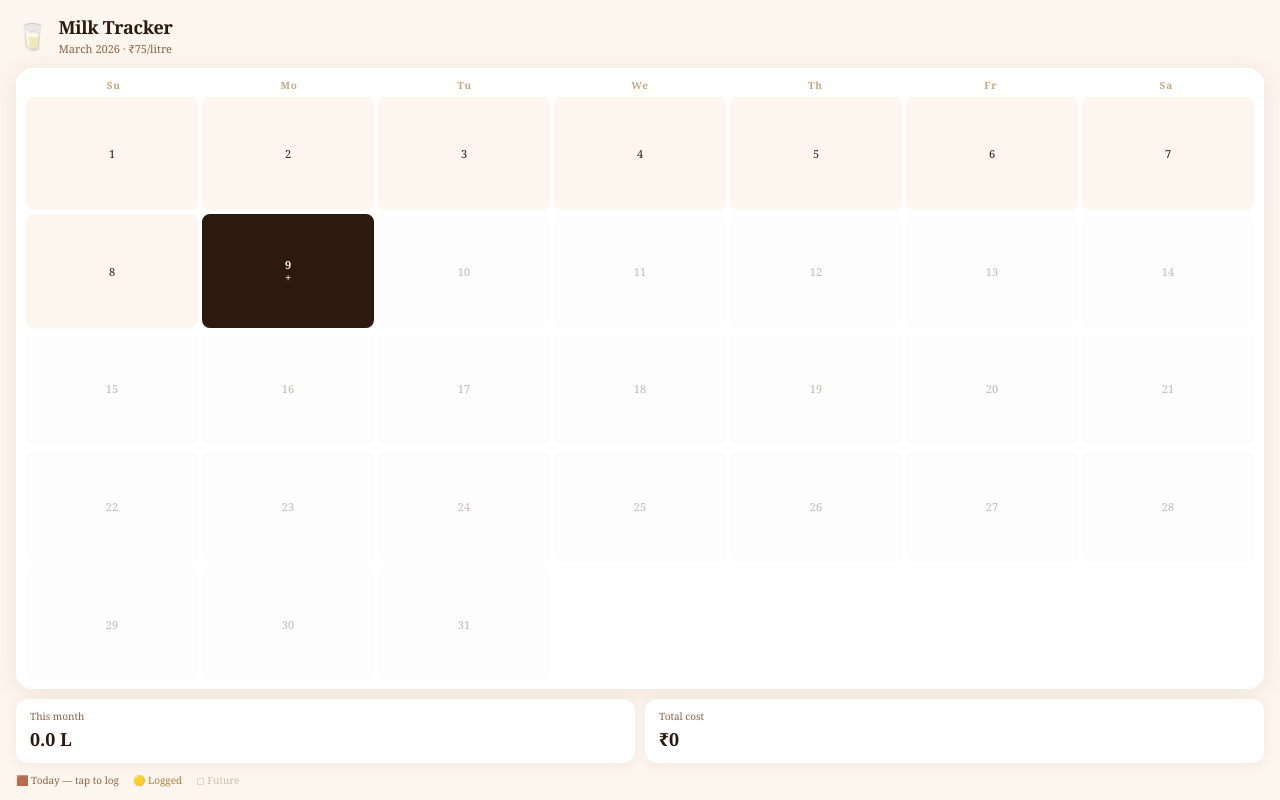
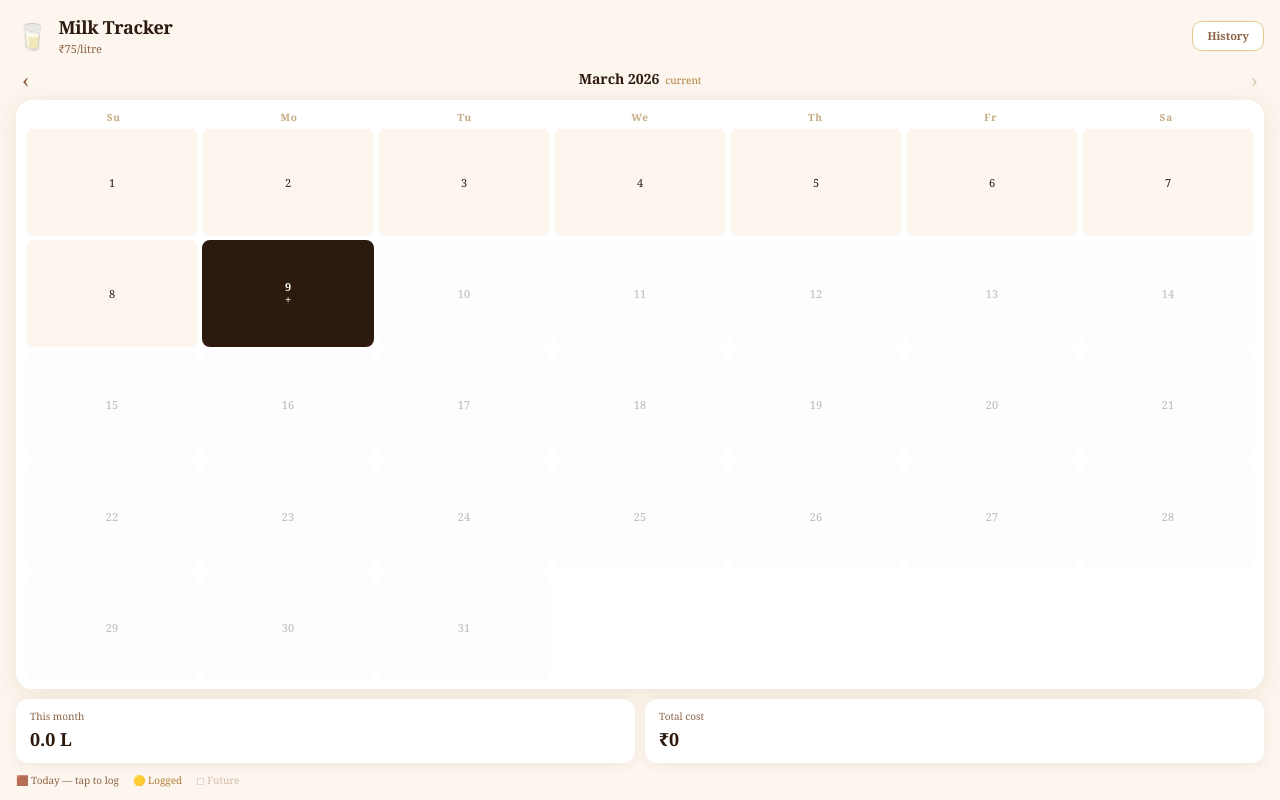
Before and after one commit to sdnxshu/milk-calendar, a Next.js app: page / in a window 1280 px wide. Built offline with nearby package versions, Linux system fonts and the light colour scheme.

Commit message:
add history

```diff
--- a/app/page.tsx
+++ b/app/page.tsx
@@ -25,21 +25,29 @@ function getFirstDayOfMonth(year: number, month: number) {
 function fmt(year: number, month: number, day: number) {
     return `${year}-${String(month + 1).padStart(2, "0")}-${String(day).padStart(2, "0")}`;
 }
+function mkPrefix(year: number, month: number) {
+    return `${year}-${String(month + 1).padStart(2, "0")}`;
+}
 
 export default function MilkTrackerPage() {
     const today = new Date();
-    const year = today.getFullYear();
-    const month = today.getMonth();
+    const realYear = today.getFullYear();
+    const realMonth = today.getMonth();
+
+    const [viewYear, setViewYear] = useState(realYear);
+    const [viewMonth, setViewMonth] = useState(realMonth);
 
     const [milkData, setMilkData] = useState<MilkData>({});
     const [modal, setModal] = useState<ModalState | null>(null);
     const [inputVal, setInputVal] = useState("");
     const [showSummary, setShowSummary] = useState(false);
+    const [showHistory, setShowHistory] = useState(false);
     const [mounted, setMounted] = useState(false);
 
-    const todayKey = fmt(year, month, today.getDate());
-    const daysInMonth = getDaysInMonth(year, month);
-    const firstDay = getFirstDayOfMonth(year, month);
+    const isCurrentMonth = viewYear === realYear && viewMonth === realMonth;
+    const todayKey = fmt(realYear, realMonth, today.getDate());
+    const daysInMonth = getDaysInMonth(viewYear, viewMonth);
+    const firstDay = getFirstDayOfMonth(viewYear, viewMonth);
     const totalRows = Math.ceil((firstDay + daysInMonth) / 7);
 
     useEffect(() => {
@@ -55,14 +63,39 @@ export default function MilkTrackerPage() {
         try { localStorage.setItem("milk-tracker-data", JSON.stringify(milkData)); } catch { }
     }, [milkData, mounted]);
 
-    const monthPrefix = `${year}-${String(month + 1).padStart(2, "0")}`;
+    const prefix = mkPrefix(viewYear, viewMonth);
     const totalLitres = Object.entries(milkData)
-        .filter(([k]) => k.startsWith(monthPrefix))
+        .filter(([k]) => k.startsWith(prefix))
         .reduce((s, [, v]) => s + v, 0);
     const totalCost = totalLitres * PRICE_PER_LITRE;
 
+    // Months that have any logged data, sorted newest first
+    const historyMonths: { year: number; month: number }[] = [];
+    const seen = new Set<string>();
+    Object.keys(milkData).forEach((key) => {
+        const p = key.slice(0, 7);
+        if (!seen.has(p)) {
+            seen.add(p);
+            const [y, m] = p.split("-").map(Number);
+            historyMonths.push({ year: y, month: m - 1 });
+        }
+    });
+    historyMonths.sort((a, b) =>
+        b.year !== a.year ? b.year - a.year : b.month - a.month
+    );
+
+    function prevMonth() {
+        if (viewMonth === 0) { setViewYear(y => y - 1); setViewMonth(11); }
+        else setViewMonth(m => m - 1);
+    }
+    function nextMonth() {
+        if (viewYear === realYear && viewMonth === realMonth) return;
+        if (viewMonth === 11) { setViewYear(y => y + 1); setViewMonth(0); }
+        else setViewMonth(m => m + 1);
+    }
+
     function openModal(day: number) {
-        const key = fmt(year, month, day);
+        const key = fmt(viewYear, viewMonth, day);
         if (key !== todayKey) return;
         setInputVal(milkData[key] !== undefined ? String(milkData[key]) : "");
         setModal({ day, key });
@@ -76,14 +109,14 @@ export default function MilkTrackerPage() {
         setMilkData(updated);
         setModal(null);
         const allFilled = Array.from({ length: daysInMonth }, (_, i) => i + 1)
-            .every((d) => updated[fmt(year, month, d)] !== undefined);
-        if (allFilled) setTimeout(() => setShowSummary(true), 300);
+            .every((d) => updated[fmt(viewYear, viewMonth, d)] !== undefined);
+        if (allFilled && isCurrentMonth) setTimeout(() => setShowSummary(true), 300);
     }
 
     function getDateState(day: number): DateState {
-        const key = fmt(year, month, day);
-        const date = new Date(year, month, day);
-        const todayDate = new Date(year, month, today.getDate());
+        const key = fmt(viewYear, viewMonth, day);
+        const date = new Date(viewYear, viewMonth, day);
+        const todayDate = new Date(realYear, realMonth, today.getDate());
         return {
             key,
             isToday: key === todayKey,
@@ -95,6 +128,7 @@ export default function MilkTrackerPage() {
 
     const blanks = Array.from({ length: firstDay });
     const days = Array.from({ length: daysInMonth }, (_, i) => i + 1);
+    const canGoNext = !(viewYear === realYear && viewMonth === realMonth);
 
     if (!mounted) return null;
 
@@ -106,79 +140,87 @@ export default function MilkTrackerPage() {
 
     return (
         <>
-            {/* ── Full-viewport shell – no scroll ── */}
+            {/* ── Full-viewport shell ── */}
             <div style={{
-                height: "100dvh",
-                width: "100vw",
-                overflow: "hidden",
-                background: "#fdf6ee",
-                fontFamily: "'Georgia', serif",
-                display: "flex",
-                flexDirection: "column",
-                boxSizing: "border-box",
-                padding: "14px 16px 12px",
-                gap: 10,
+                height: "100dvh", width: "100vw", overflow: "hidden",
+                background: "#fdf6ee", fontFamily: "'Georgia', serif",
+                display: "flex", flexDirection: "column",
+                boxSizing: "border-box", padding: "14px 16px 12px", gap: 10,
             }}>
 
                 {/* Header */}
                 <header style={{ flexShrink: 0, display: "flex", alignItems: "center", gap: 10 }}>
                     <span style={{ fontSize: 26, lineHeight: 1 }}>🥛</span>
-                    <div>
-                        <h1 style={{
-                            margin: 0, fontSize: 18, fontWeight: "bold",
-                            color: "#2d1a0e", letterSpacing: "-0.3px",
-                        }}>
+                    <div style={{ flex: 1 }}>
+                        <h1 style={{ margin: 0, fontSize: 18, fontWeight: "bold", color: "#2d1a0e", letterSpacing: "-0.3px" }}>
                             Milk Tracker
                         </h1>
-                        <p style={{ margin: 0, fontSize: 11, color: "#8b6245" }}>
-                            {MONTH_NAMES[month]} {year} · ₹{PRICE_PER_LITRE}/litre
-                        </p>
+                        <p style={{ margin: 0, fontSize: 11, color: "#8b6245" }}>₹{PRICE_PER_LITRE}/litre</p>
                     </div>
+                    <button
+                        onClick={() => setShowHistory(true)}
+                        style={{
+                            background: "#fff", border: "1.5px solid #e8c98a",
+                            borderRadius: 10, padding: "6px 14px",
+                            fontSize: 11, color: "#8b6245", cursor: "pointer",
+                            fontFamily: "Georgia, serif", fontWeight: "bold",
+                        }}
+                    >
+                        History
+                    </button>
                 </header>
 
-                {/* Calendar card — flex:1 so it absorbs all remaining height */}
+                {/* Month navigator */}
                 <div style={{
-                    flex: 1,
-                    minHeight: 0,
-                    background: "#fff",
-                    borderRadius: 16,
-                    boxShadow: "0 4px 24px rgba(100,60,20,0.10)",
-                    padding: "10px 10px 8px",
-                    display: "flex",
-                    flexDirection: "column",
+                    flexShrink: 0, display: "flex",
+                    alignItems: "center", justifyContent: "space-between",
                 }}>
-                    {/* Day labels */}
-                    <div style={{
-                        display: "grid",
-                        gridTemplateColumns: "repeat(7, 1fr)",
-                        flexShrink: 0,
-                        marginBottom: 4,
-                    }}>
+                    <button onClick={prevMonth} style={{
+                        background: "none", border: "none", fontSize: 22,
+                        cursor: "pointer", color: "#8b6245", lineHeight: 1, padding: "0 6px",
+                    }}>‹</button>
+
+                    <span style={{ fontSize: 14, fontWeight: "bold", color: "#2d1a0e" }}>
+                        {MONTH_NAMES[viewMonth]} {viewYear}
+                        {isCurrentMonth && (
+                            <span style={{ marginLeft: 6, fontSize: 10, color: "#b07d3a", fontWeight: "normal" }}>
+                                current
+                            </span>
+                        )}
+                    </span>
+
+                    <button onClick={nextMonth} style={{
+                        background: "none", border: "none", fontSize: 22,
+                        cursor: canGoNext ? "pointer" : "default",
+                        color: canGoNext ? "#8b6245" : "#d9c9b8",
+                        lineHeight: 1, padding: "0 6px",
+                    }}>›</button>
+                </div>
+
+                {/* Calendar card */}
+                <div style={{
+                    flex: 1, minHeight: 0, background: "#fff",
+                    borderRadius: 16, boxShadow: "0 4px 24px rgba(100,60,20,0.10)",
+                    padding: "10px 10px 8px", display: "flex", flexDirection: "column",
+                }}>
+                    <div style={{ display: "grid", gridTemplateColumns: "repeat(7, 1fr)", flexShrink: 0, marginBottom: 4 }}>
                         {["Su", "Mo", "Tu", "We", "Th", "Fr", "Sa"].map((d) => (
-                            <div key={d} style={{
-                                textAlign: "center", fontSize: 10,
-                                fontWeight: "bold", color: "#c4a882", letterSpacing: 0.8,
-                            }}>
+                            <div key={d} style={{ textAlign: "center", fontSize: 10, fontWeight: "bold", color: "#c4a882", letterSpacing: 0.8 }}>
                                 {d}
                             </div>
                         ))}
                     </div>
 
-                    {/* Date grid */}
                     <div style={{
-                        flex: 1,
-                        minHeight: 0,
-                        display: "grid",
+                        flex: 1, minHeight: 0, display: "grid",
                         gridTemplateColumns: "repeat(7, 1fr)",
                         gridTemplateRows: `repeat(${totalRows}, 1fr)`,
                         gap: 4,
                     }}>
                         {blanks.map((_, i) => <div key={`b-${i}`} />)}
-
                         {days.map((day) => {
                             const { key, isToday, isPast, isFuture, hasMilk } = getDateState(day);
                             const litres = milkData[key];
-
                             return (
                                 <div
                                     key={day}
@@ -187,30 +229,18 @@ export default function MilkTrackerPage() {
                                         borderRadius: 8,
                                         cursor: isToday ? "pointer" : "default",
                                         background: isToday ? "#2d1a0e" : hasMilk ? "#fff8ee" : isPast ? "#fdf6ee" : "#fafafa",
-                                        border: isToday
-                                            ? "2px solid #2d1a0e"
-                                            : hasMilk ? "1.5px solid #e8c98a" : "1.5px solid transparent",
+                                        border: isToday ? "2px solid #2d1a0e" : hasMilk ? "1.5px solid #e8c98a" : "1.5px solid transparent",
                                         transition: "background 0.15s ease",
-                                        display: "flex",
-                                        flexDirection: "column",
-                                        alignItems: "center",
-                                        justifyContent: "center",
-                                        gap: 2,
+                                        display: "flex", flexDirection: "column",
+                                        alignItems: "center", justifyContent: "center", gap: 2,
                                         opacity: isFuture ? 0.3 : 1,
                                     }}
                                 >
-                                    <span style={{
-                                        fontSize: 11, lineHeight: 1,
-                                        fontWeight: isToday ? "bold" : "normal",
-                                        color: isToday ? "#fff" : "#2d1a0e",
-                                    }}>
+                                    <span style={{ fontSize: 11, lineHeight: 1, fontWeight: isToday ? "bold" : "normal", color: isToday ? "#fff" : "#2d1a0e" }}>
                                         {day}
                                     </span>
                                     {hasMilk && (
-                                        <span style={{
-                                            fontSize: 9, lineHeight: 1, fontWeight: "bold",
-                                            color: isToday ? "#f5d898" : "#b07d3a",
-                                        }}>
+                                        <span style={{ fontSize: 9, lineHeight: 1, fontWeight: "bold", color: isToday ? "#f5d898" : "#b07d3a" }}>
                                             {litres}L
                                         </span>
                                     )}
@@ -226,34 +256,109 @@ export default function MilkTrackerPage() {
                 {/* Stats row */}
                 <div style={{ flexShrink: 0, display: "flex", gap: 10 }}>
                     {[
-                        { label: "This month", value: `${totalLitres.toFixed(1)} L` },
+                        { label: isCurrentMonth ? "This month" : MONTH_NAMES[viewMonth], value: `${totalLitres.toFixed(1)} L` },
                         { label: "Total cost", value: `₹${totalCost.toFixed(0)}` },
                     ].map(({ label, value }) => (
                         <div key={label} style={{
                             flex: 1, background: "#fff", borderRadius: 12,
-                            padding: "10px 14px",
-                            boxShadow: "0 2px 12px rgba(100,60,20,0.08)",
+                            padding: "10px 14px", boxShadow: "0 2px 12px rgba(100,60,20,0.08)",
                         }}>
                             <p style={{ margin: 0, color: "#8b6245", fontSize: 10 }}>{label}</p>
-                            <p style={{ margin: "2px 0 0", fontSize: 18, fontWeight: "bold", color: "#2d1a0e" }}>
-                                {value}
-                            </p>
+                            <p style={{ margin: "2px 0 0", fontSize: 18, fontWeight: "bold", color: "#2d1a0e" }}>{value}</p>
                         </div>
                     ))}
                 </div>
 
                 {/* Legend */}
-                <div style={{
-                    flexShrink: 0, display: "flex", gap: 14,
-                    fontSize: 10, color: "#8b6245",
-                }}>
+                <div style={{ flexShrink: 0, display: "flex", gap: 14, fontSize: 10, color: "#8b6245" }}>
                     <span>🟫 Today — tap to log</span>
                     <span style={{ color: "#b07d3a" }}>🟡 Logged</span>
                     <span style={{ opacity: 0.4 }}>◻ Future</span>
                 </div>
             </div>
 
-            {/* Input modal */}
+            {/* ── History Modal ── */}
+            {showHistory && (
+                <div
+                    onClick={() => setShowHistory(false)}
+                    style={{
+                        position: "fixed", inset: 0, zIndex: 100,
+                        background: "rgba(45,26,14,0.5)", backdropFilter: "blur(4px)",
+                        display: "flex", alignItems: "center", justifyContent: "center",
+                    }}
+                >
+                    <div
+                        onClick={(e) => e.stopPropagation()}
+                        style={{
+                            background: "#fff", borderRadius: 20, padding: "28px 24px",
+                            width: 320, maxHeight: "80dvh",
+                            boxShadow: "0 20px 60px rgba(45,26,14,0.25)",
+                            display: "flex", flexDirection: "column",
+                        }}
+                    >
+                        <h2 style={{ margin: "0 0 4px", fontSize: 18, color: "#2d1a0e", textAlign: "center" }}>
+                            Monthly History
+                        </h2>
+                        <p style={{ margin: "0 0 16px", color: "#8b6245", fontSize: 12, textAlign: "center" }}>
+                            Tap a month to view its calendar
+                        </p>
+
+                        {historyMonths.length === 0 ? (
+                            <p style={{ textAlign: "center", color: "#c4a882", fontSize: 13, margin: "20px 0" }}>
+                                No data yet — start logging!
+                            </p>
+                        ) : (
+                            <div style={{ overflowY: "auto", flex: 1, display: "flex", flexDirection: "column", gap: 8 }}>
+                                {historyMonths.map(({ year: y, month: m }) => {
+                                    const pfx = mkPrefix(y, m);
+                                    const litres = Object.entries(milkData)
+                                        .filter(([k]) => k.startsWith(pfx))
+                                        .reduce((s, [, v]) => s + v, 0);
+                                    const cost = litres * PRICE_PER_LITRE;
+                                    const isCurrent = y === realYear && m === realMonth;
+                                    const isViewing = y === viewYear && m === viewMonth;
+
+                                    return (
+                                        <div
+                                            key={pfx}
+                                            onClick={() => { setViewYear(y); setViewMonth(m); setShowHistory(false); }}
+                                            style={{
+                                                borderRadius: 12, padding: "12px 14px",
+                                                background: isViewing ? "#2d1a0e" : "#fdf6ee",
+                                                border: `1.5px solid ${isViewing ? "#2d1a0e" : "#e8c98a"}`,
+                                                cursor: "pointer", display: "flex",
+                                                justifyContent: "space-between", alignItems: "center",
+                                                transition: "all 0.15s",
+                                            }}
+                                        >
+                                            <div>
+                                                <p style={{ margin: 0, fontSize: 13, fontWeight: "bold", color: isViewing ? "#fff" : "#2d1a0e" }}>
+                                                    {MONTH_NAMES[m]} {y}
+                                                    {isCurrent && (
+                                                        <span style={{ marginLeft: 6, fontSize: 9, color: isViewing ? "#f5d898" : "#b07d3a" }}>
+                                                            current
+                                                        </span>
+                                                    )}
+                                                </p>
+                                                <p style={{ margin: "2px 0 0", fontSize: 11, color: isViewing ? "#c4a882" : "#8b6245" }}>
+                                                    {litres.toFixed(1)} L · ₹{cost.toFixed(0)}
+                                                </p>
+                                            </div>
+                                            <span style={{ fontSize: 16, color: isViewing ? "#f5d898" : "#c4a882" }}>›</span>
+                                        </div>
+                                    );
+                                })}
+                            </div>
+                        )}
+
+                        <button onClick={() => setShowHistory(false)} style={{ ...primaryBtn, marginTop: 16 }}>
+                            Close
+                        </button>
+                    </div>
+                </div>
+            )}
+
+            {/* ── Input Modal ── */}
             {modal && (
                 <div
                     onClick={() => setModal(null)}
@@ -272,11 +377,9 @@ export default function MilkTrackerPage() {
                         }}
                     >
                         <div style={{ fontSize: 36, marginBottom: 8 }}>🥛</div>
-                        <h2 style={{ margin: "0 0 4px", fontSize: 18, color: "#2d1a0e" }}>
-                            Today&apos;s Milk
-                        </h2>
+                        <h2 style={{ margin: "0 0 4px", fontSize: 18, color: "#2d1a0e" }}>Today&apos;s Milk</h2>
                         <p style={{ margin: "0 0 20px", color: "#8b6245", fontSize: 13 }}>
-                            {MONTH_NAMES[month]} {modal.day}, {year}
+                            {MONTH_NAMES[viewMonth]} {modal.day}, {viewYear}
                         </p>
                         <div style={{ display: "flex", alignItems: "center", gap: 10, marginBottom: 20 }}>
                             <input
@@ -299,7 +402,7 @@ export default function MilkTrackerPage() {
                 </div>
             )}
 
-            {/* Month summary modal */}
+            {/* ── Month Summary Modal ── */}
             {showSummary && (
                 <div style={{
                     position: "fixed", inset: 0, zIndex: 100,
@@ -312,16 +415,11 @@ export default function MilkTrackerPage() {
                         boxShadow: "0 24px 80px rgba(45,26,14,0.3)",
                     }}>
                         <div style={{ fontSize: 48, marginBottom: 12 }}>🎉</div>
-                        <h2 style={{ fontSize: 20, color: "#2d1a0e", margin: "0 0 6px" }}>
-                            Month Complete!
-                        </h2>
+                        <h2 style={{ fontSize: 20, color: "#2d1a0e", margin: "0 0 6px" }}>Month Complete!</h2>
                         <p style={{ color: "#8b6245", fontSize: 13, margin: "0 0 28px" }}>
-                            Your milk summary for {MONTH_NAMES[month]} {year}
+                            Your milk summary for {MONTH_NAMES[viewMonth]} {viewYear}
                         </p>
-                        <div style={{
-                            background: "#fdf6ee", borderRadius: 16,
-                            padding: "20px", marginBottom: 24,
-                        }}>
+                        <div style={{ background: "#fdf6ee", borderRadius: 16, padding: "20px", marginBottom: 24 }}>
                             <p style={{ margin: 0, color: "#8b6245", fontSize: 12 }}>Total Milk Bought</p>
                             <p style={{ margin: "4px 0 16px", fontSize: 32, fontWeight: "bold", color: "#2d1a0e" }}>
                                 {totalLitres.toFixed(1)} <span style={{ fontSize: 16 }}>litres</span>
@@ -331,9 +429,7 @@ export default function MilkTrackerPage() {
                             <p style={{ margin: "4px 0 0", fontSize: 32, fontWeight: "bold", color: "#2d1a0e" }}>
                                 ₹{totalCost.toFixed(0)}
                             </p>
-                            <p style={{ margin: "4px 0 0", color: "#c4a882", fontSize: 11 }}>
-                                @ ₹{PRICE_PER_LITRE}/litre
-                            </p>
+                            <p style={{ margin: "4px 0 0", color: "#c4a882", fontSize: 11 }}>@ ₹{PRICE_PER_LITRE}/litre</p>
                         </div>
                         <button style={primaryBtn} onClick={() => setShowSummary(false)}>Done</button>
                     </div>
```
